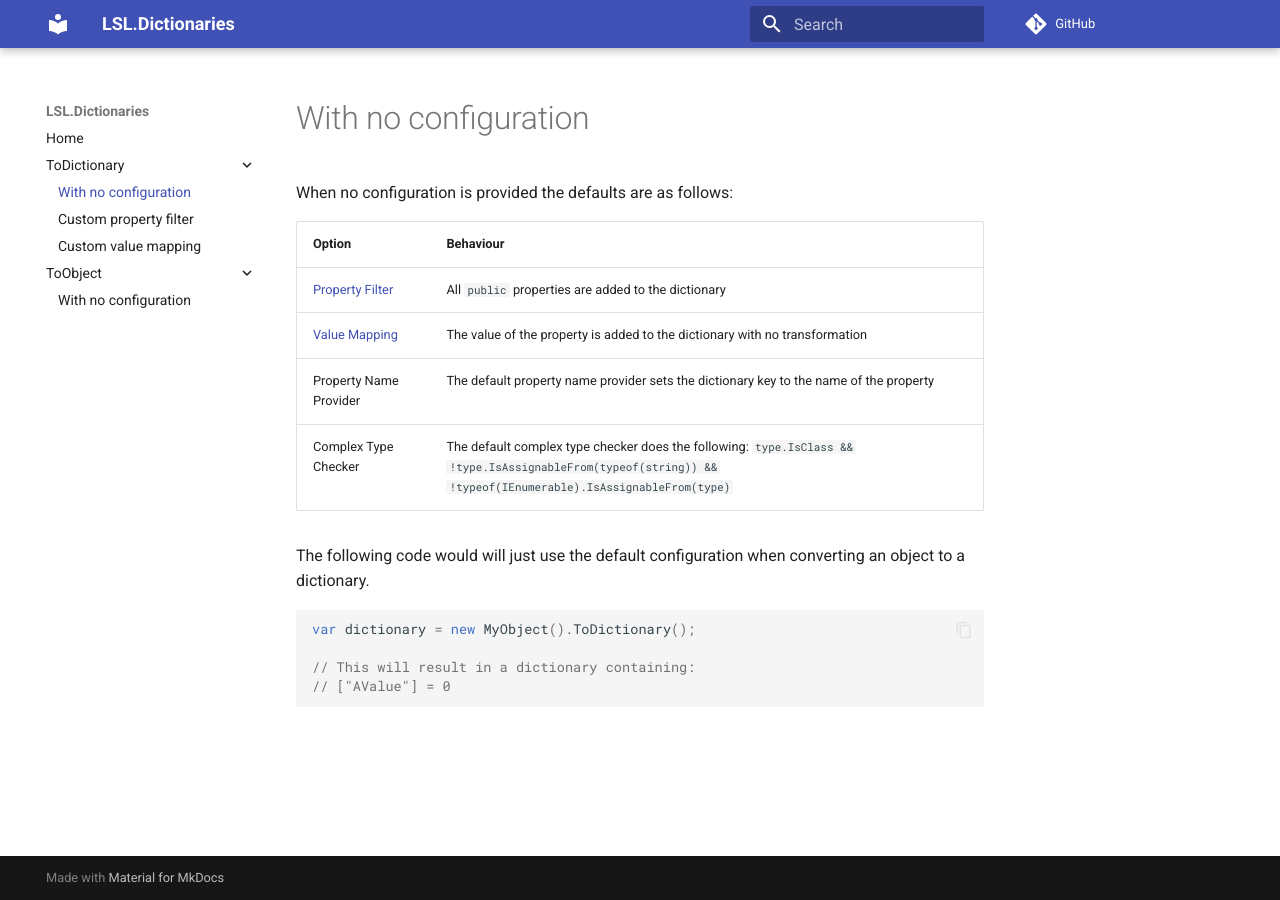
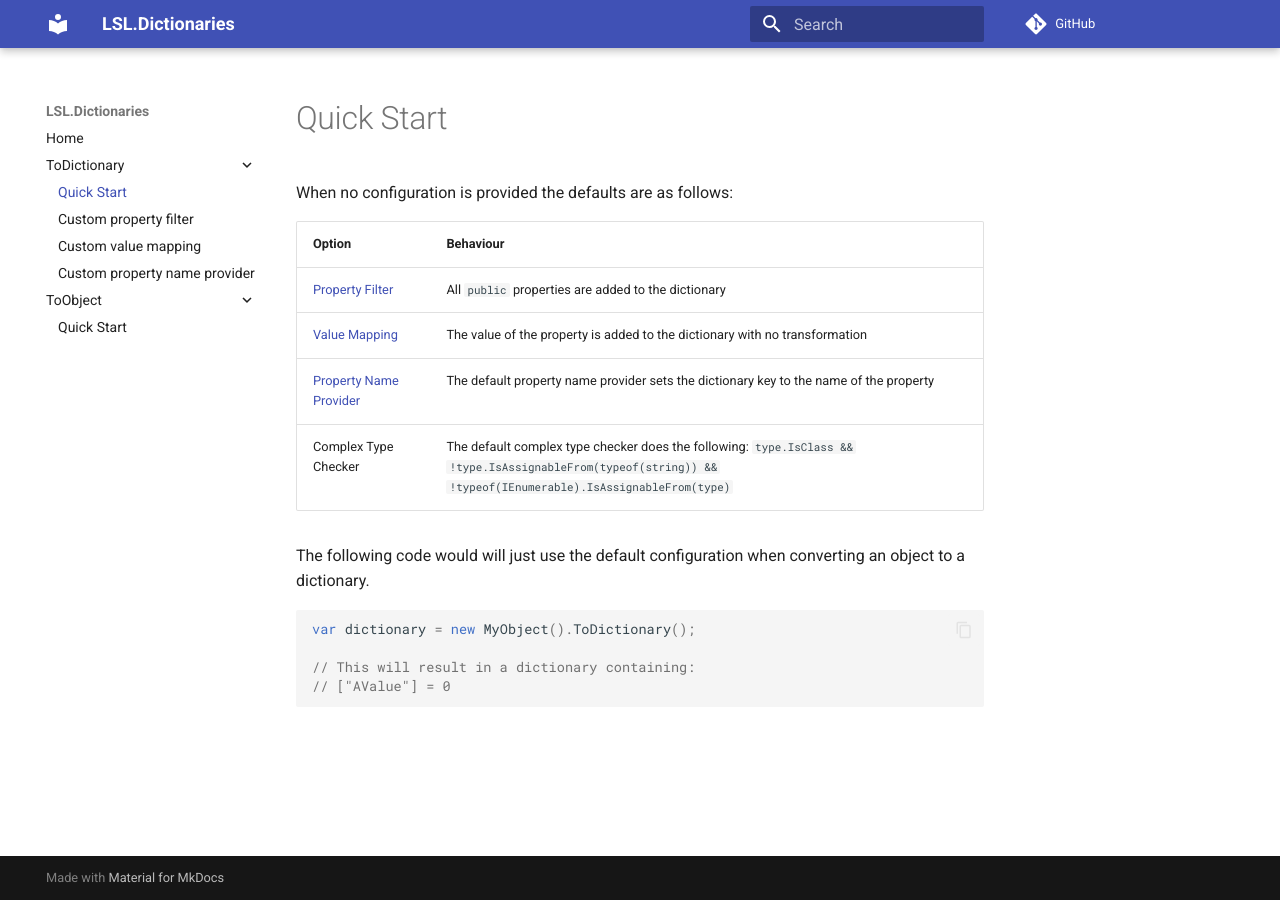
Before and after one commit to alunacjones/LSL.Dictionaries, an MkDocs documentation site: the page built from docs/ToDictionary/01-basic.md, in a window 1280 px wide. Built offline with MkDocs 1.6.1 and Material for MkDocs 9.7.7, drawn with Linux system fonts in a browser that asks for light colours; comment, search, counter and statistics services are not loaded.

Commit message:
and more docs

````diff
--- a/docs/ToDictionary/01-basic.md
+++ b/docs/ToDictionary/01-basic.md
@@ -1,18 +1,18 @@
-# With no configuration
+# Quick Start
 
 When no configuration is provided the defaults are as follows:
 
-| Option                                            | Behaviour                                                                                                                                                    |
-| ------------------------------------------------- | ------------------------------------------------------------------------------------------------------------------------------------------------------------ |
-| [Property Filter](./02-custom-property-filter.md) | All `public` properties are added to the dictionary                                                                                                          |
-| [Value Mapping](./03-custom-value-mapping.md)     | The value of the property is added to the dictionary with no transformation                                                                                  |
-| Property Name Provider                            | The default property name provider sets the dictionary key to the name of the property                                                                       |
-| Complex Type Checker                              | The default complex type checker does the following: `type.IsClass && !type.IsAssignableFrom(typeof(string)) && !typeof(IEnumerable).IsAssignableFrom(type)` |
+| Option                                                 | Behaviour                                                                                                                                                    |
+| ------------------------------------------------------ | ------------------------------------------------------------------------------------------------------------------------------------------------------------ |
+| [Property Filter](./02-custom-property-filter.md)      | All `public` properties are added to the dictionary                                                                                                          |
+| [Value Mapping](./03-custom-value-mapping.md)          | The value of the property is added to the dictionary with no transformation                                                                                  |
+| [Property Name Provider](./04-custom-property-name.md) | The default property name provider sets the dictionary key to the name of the property                                                                       |
+| Complex Type Checker                                   | The default complex type checker does the following: `type.IsClass && !type.IsAssignableFrom(typeof(string)) && !typeof(IEnumerable).IsAssignableFrom(type)` |
 
 The following code would will just use the default configuration when converting an object to a
 dictionary.
 
-```csharp
+```csharp { data-fiddle="zNzuYm" }
 var dictionary = new MyObject().ToDictionary();
 
 // This will result in a dictionary containing:
--- /dev/null
+++ b/docs/ToObject/01-basic.md
@@ -0,0 +1 @@
+# Quick Start
--- a/docs/ToObject/basic.md
+++ /dev/null
@@ -1 +0,0 @@
-# With no configuration
````
Also changed, not shown: docs/ToDictionary/04-custom-property-name.md (added, +22 -0 lines).
